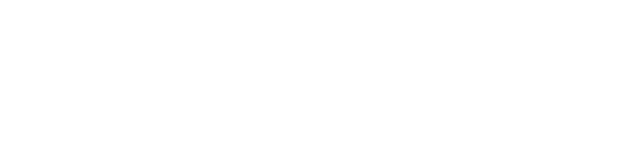
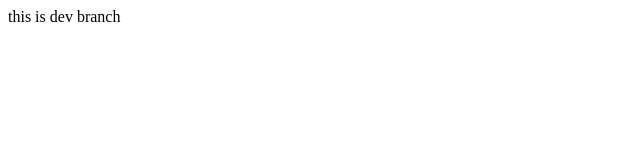
Before and after one commit to shyamsunderdixit/js, a plain HTML site: page index.html in a window 1280 px wide. Shown: the whole page, without its empty margins (0-640 px from the left). Drawn offline with Linux system fonts and the light colour scheme.

Commit message:
testing dev branch

```diff
--- a/index.html
+++ b/index.html
@@ -6,6 +6,6 @@
     <title>my first commit</title>
 </head>
 <body>
-
+    <div class="dev-branch">this is dev branch</div>
 </body>
 </html>
```
